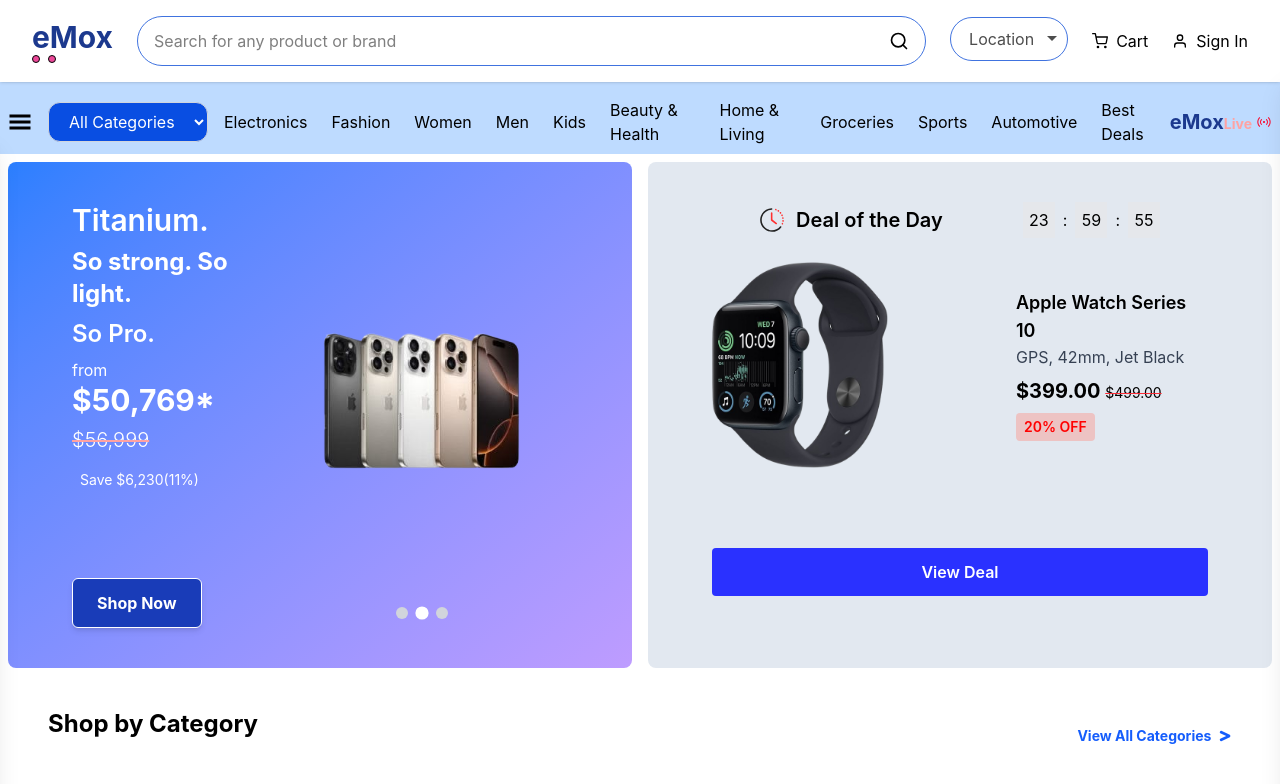
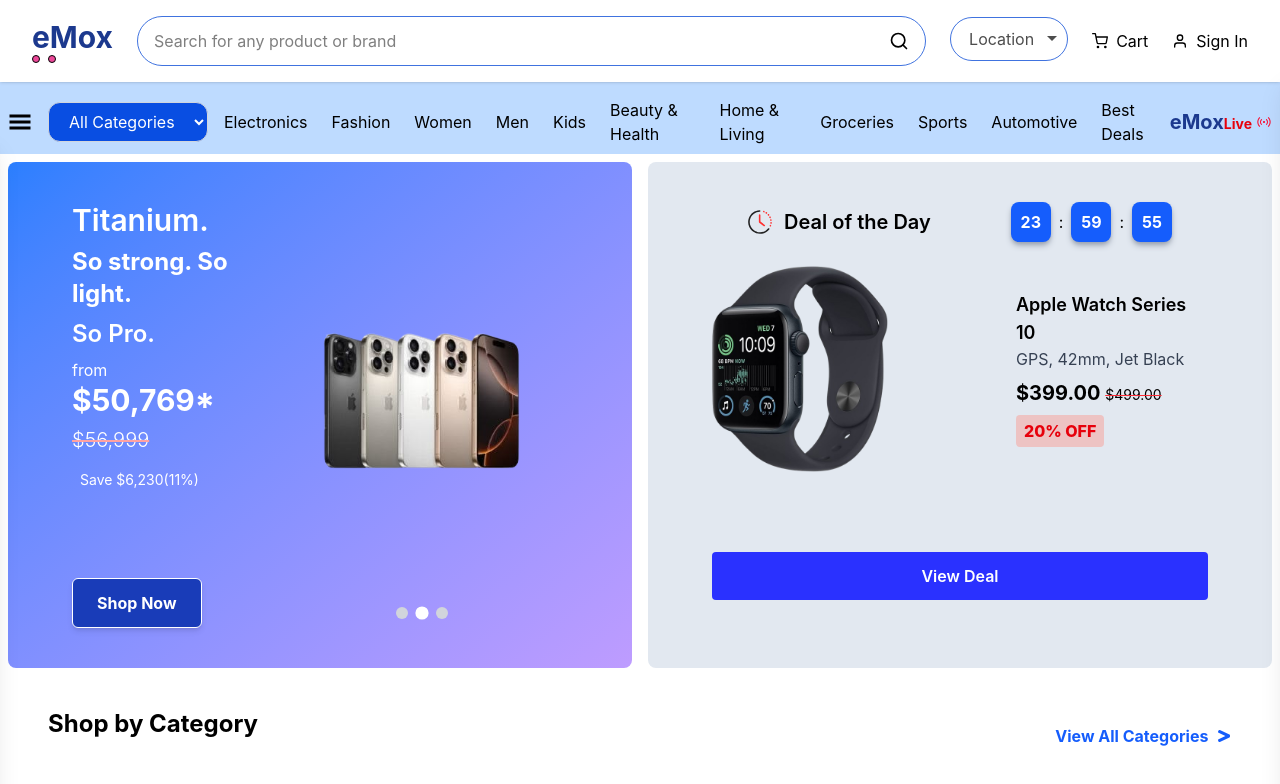
Before and after one commit to ngetnet559-web/ecommerce-frontend, a React (Vite) app: page / in a window 1280 px wide. Shown: the top 784 px of the page. Built offline with nearby package versions, Linux system fonts and the light colour scheme; no server answers.

Commit message:
style corretion on some components

```diff
--- a/src/components/Categories/Categories.jsx
+++ b/src/components/Categories/Categories.jsx
@@ -40,7 +40,7 @@
         <h2 className="text-2xl font-bold mb-6">Shop by Category</h2>
         <a
           href="#"
-          className="text-blue-600 hover:underline  text-sm font-medium"
+          className="text-blue-600 hover:underline  text-md font-medium"
         >
           <span className="flex items-center justify-between font-bold  ">
             View All Categories &nbsp; <FaGreaterThan />
--- a/src/components/Hero/Hero.jsx
+++ b/src/components/Hero/Hero.jsx
@@ -140,15 +140,15 @@
           </div>
 
           <div className="flex items-center gap-2">
-            <span className="bg-gray-200 w-8 h-9 flex items-center justify-center">
-              {timeLeft.hours}
-            </span>
+     <span className="bg-blue-600 text-white w-10 h-10 flex items-center justify-center rounded-lg font-bold shadow-md shadow-gray-400">
+  {timeLeft.hours}
+</span>
             :
-            <span className="bg-gray-200 w-8 h-9 flex items-center justify-center">
+            <span className="bg-blue-600 text-white w-10 h-10 flex items-center justify-center rounded-lg font-bold shadow-md shadow-gray-400">
               {timeLeft.minutes}
             </span>
             :
-            <span className="bg-gray-200 w-8 h-9 flex items-center justify-center">
+            <span className="bg-blue-600 text-white w-10 h-10 flex items-center justify-center rounded-lg font-bold shadow-md shadow-gray-400">
               {timeLeft.seconds}
             </span>
           </div>
@@ -174,7 +174,7 @@
                 </span>
               </span>
 
-              <span className="rounded bg-[#edc3c3] px-2 py-1 text-sm font-semibold text-[#ff0202]">
+              <span className="rounded bg-[#edc3c3] px-2 py-1 text-red-600 font-extrabold">
                 20% OFF
               </span>
             </div>
--- a/src/components/NavBar/Navbar.jsx
+++ b/src/components/NavBar/Navbar.jsx
@@ -124,7 +124,7 @@
 
         <div className="flex-shrink-0 flex items-center gap-1 whitespace-nowrap pt-2  hover:cursor-pointer">
           <h1 className="text-xl font-bold text-blue-900">
-            eMox<span className="text-red-300 text-sm">Live</span>
+            eMox<span className="text-red-600 text-sm">Live</span>
           </h1>
           <img className="w-4" src={live} alt="" />
         </div>
```
